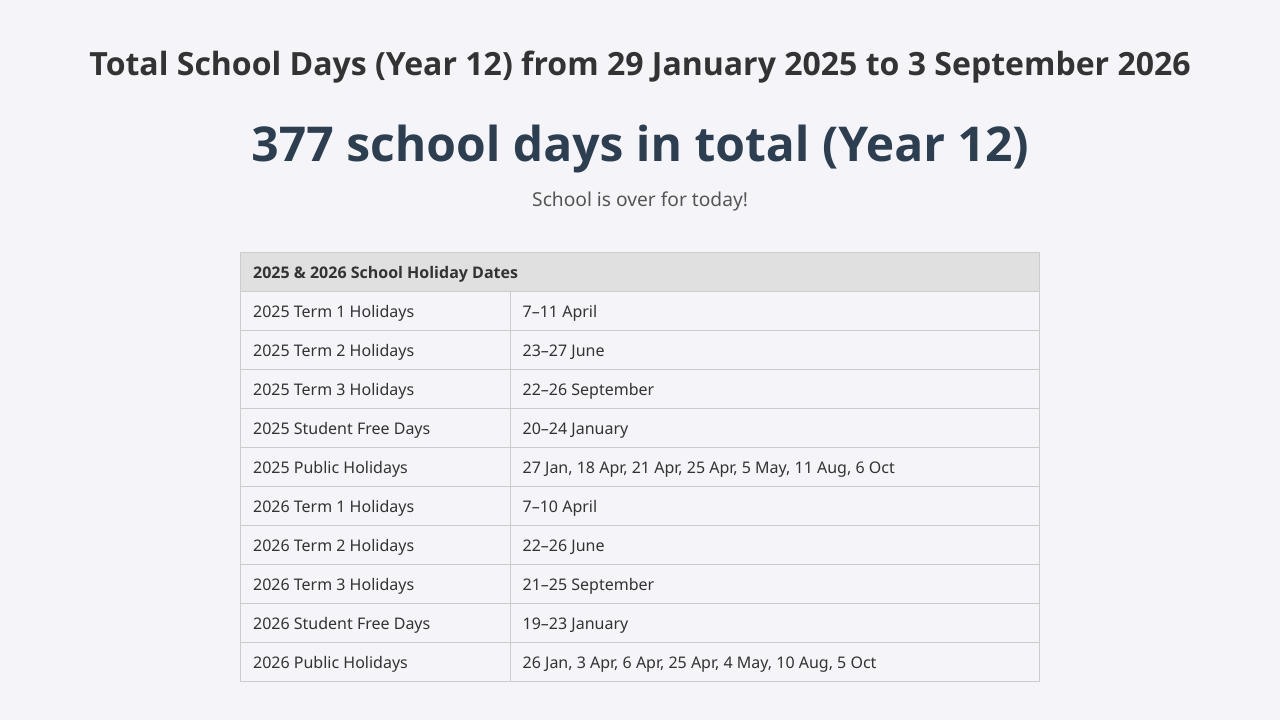
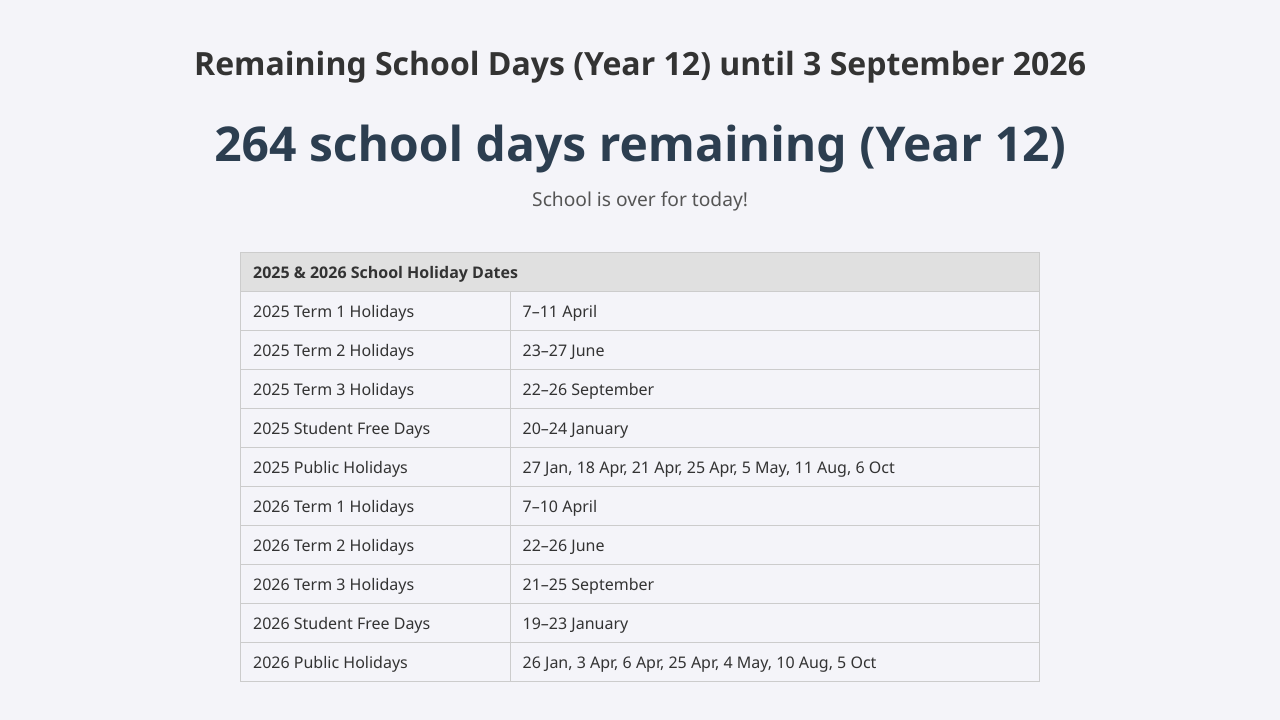
Before and after one commit to M4AN60/Count-Down, a plain HTML site: page index.html in a window 1280 px wide. Drawn offline with Linux system fonts and the light colour scheme.

Commit message:
Update index.html

```diff
--- a/index.html
+++ b/index.html
@@ -47,7 +47,7 @@
   </style>
 </head>
 <body>
-  <h1>Total School Days (Year 12) from 29 January 2025 to 3 September 2026</h1>
+  <h1>Remaining School Days (Year 12) until 3 September 2026</h1>
   <div class="countdown" id="schoolDays">Calculating...</div>
   <div class="timer" id="dayTimeLeft">Calculating...</div>
 
@@ -113,11 +113,11 @@
     }
 
     function updateCountdown() {
-      const startDate = new Date("2025-01-29T00:00:00");
+      const startDate = new Date(); // start from today
       const endDate = new Date("2026-09-03T00:00:00");
 
-      const schoolDaysTotal = calculateSchoolDays(startDate, endDate);
-      document.getElementById("schoolDays").textContent = `${schoolDaysTotal} school days in total (Year 12)`;
+      const schoolDaysLeft = calculateSchoolDays(startDate, endDate);
+      document.getElementById("schoolDays").textContent = `${schoolDaysLeft} school days remaining (Year 12)`;
 
       const now = new Date();
       const startOfDay = new Date(now);
```
